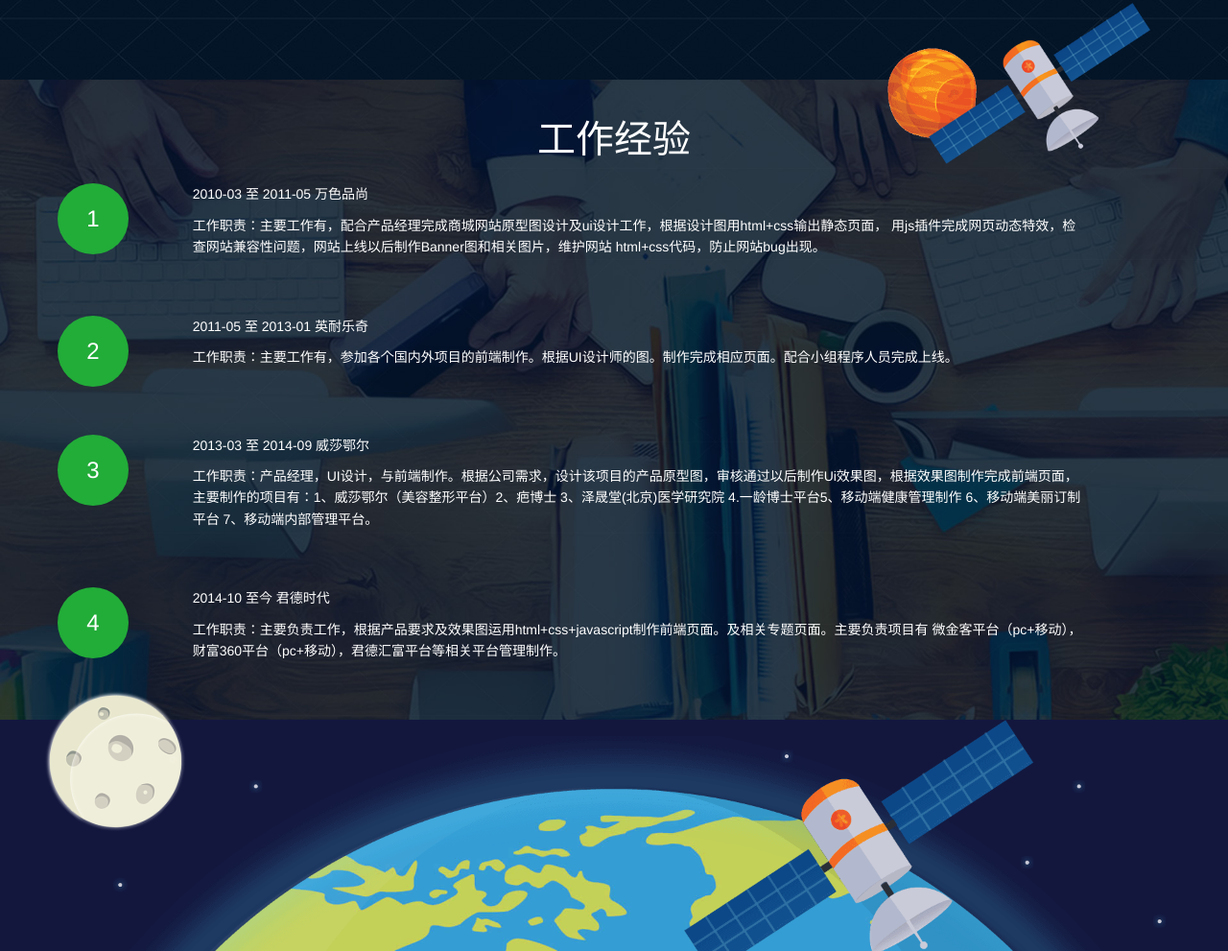
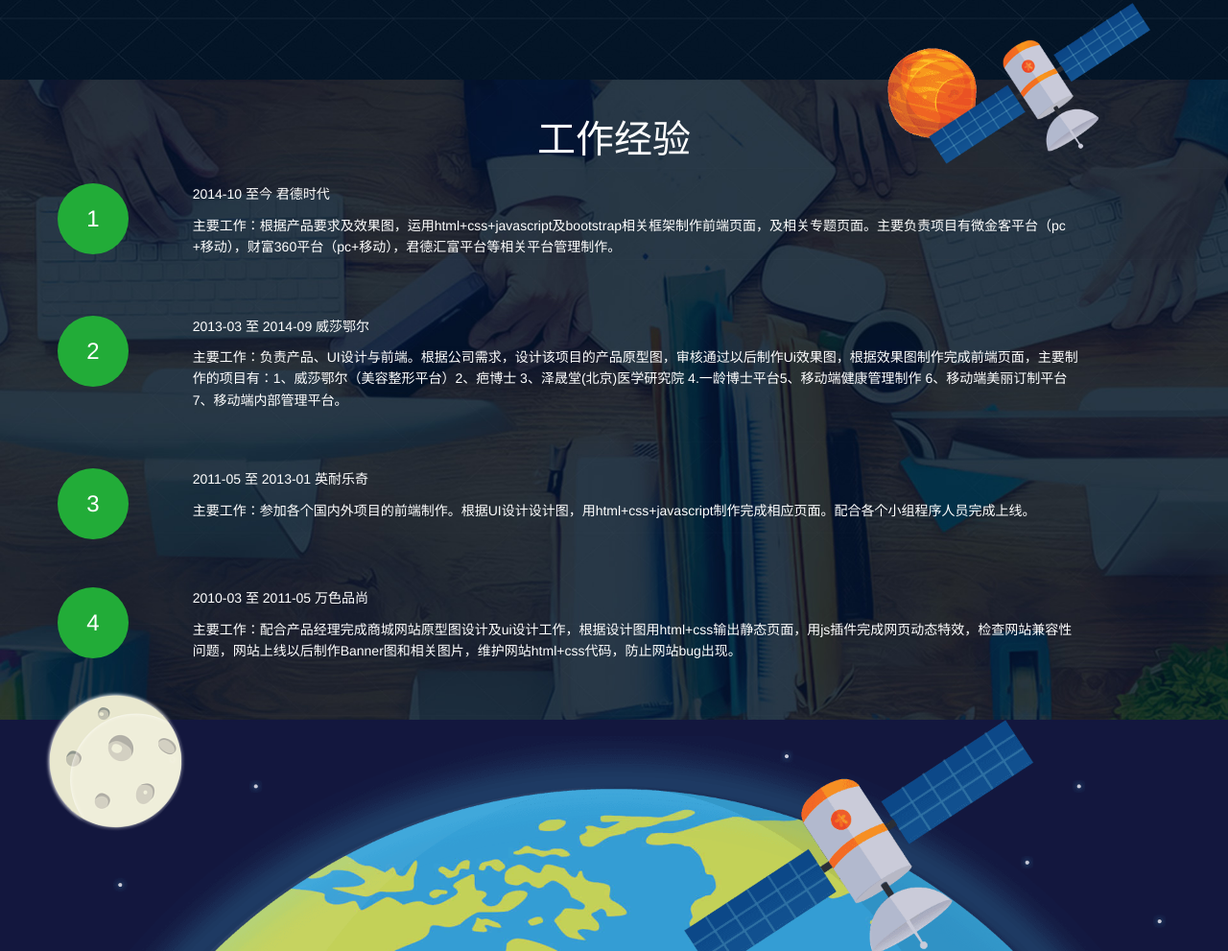
Before and after one commit to guaiyutou/haoboyu40.github.io, a plain HTML site: page index.html in a window 1280 px wide. Shown: the part 3162-4153 px from the top of the page at 96% size. Drawn offline with Linux system fonts and the light colour scheme.

Commit message:
Update index.html

```diff
--- a/index.html
+++ b/index.html
@@ -134,32 +134,29 @@
 			<li class="exp-list-1">
 				<span class="border-radius">1</span>
 				<div class="work-info">
-					<p>2010-03 至 2011-05  万色品尚</p>
-					<p>工作职责：主要工作有，配合产品经理完成商城网站原型图设计及ui设计工作，根据设计图用html+css输出静态页面，
-					用js插件完成网页动态特效，检查网站兼容性问题，网站上线以后制作Banner图和相关图片，维护网站
-					html+css代码，防止网站bug出现。</p>
+					<p>2014-10 至今  君德时代</p>
+					<p>主要工作：根据产品要求及效果图，运用html+css+javascript及bootstrap相关框架制作前端页面，及相关专题页面。主要负责项目有微金客平台（pc+移动），财富360平台（pc+移动），君德汇富平台等相关平台管理制作。</p>
 				</div>
 			</li>
 			<li class="exp-list-2">
 				<span class="border-radius">2</span>
 				<div class="work-info">
-					<p>2011-05 至 2013-01 英耐乐奇</p>
-					<p>工作职责：主要工作有，参加各个国内外项目的前端制作。根据UI设计师的图。制作完成相应页面。配合小组程序人员完成上线。</p>
+					<p>2013-03 至 2014-09  威莎鄂尔</p>
+					<p>主要工作：负责产品、UI设计与前端。根据公司需求，设计该项目的产品原型图，审核通过以后制作Ui效果图，根据效果图制作完成前端页面，主要制作的项目有：1、威莎鄂尔（美容整形平台）2、疤博士 3、泽晟堂(北京)医学研究院 4.一龄博士平台5、移动端健康管理制作 6、移动端美丽订制平台 7、移动端内部管理平台。</p>
 				</div>
 			</li>
 			<li class="exp-list-3">
 				<span class="border-radius">3</span>
 				<div class="work-info">
-					<p>2013-03 至 2014-09  威莎鄂尔</p>
-					<p>工作职责：产品经理，UI设计，与前端制作。根据公司需求，设计该项目的产品原型图，审核通过以后制作Ui效果图，根据效果图制作完成前端页面，主要制作的项目有：1、威莎鄂尔（美容整形平台）2、疤博士 3、泽晟堂(北京)医学研究院 4.一龄博士平台5、移动端健康管理制作 6、移动端美丽订制平台 7、移动端内部管理平台。</p>
+					<p>2011-05 至 2013-01 英耐乐奇</p>
+					<p>主要工作：参加各个国内外项目的前端制作。根据UI设计设计图，用html+css+javascript制作完成相应页面。配合各个小组程序人员完成上线。</p>
 				</div>
 			</li>
 			<li class="exp-list-4">
 				<span class="border-radius">4</span>
 				<div class="work-info">
-					<p>2014-10 至今  君德时代</p>
-					<p>工作职责：主要负责工作，根据产品要求及效果图运用html+css+javascript制作前端页面。及相关专题页面。主要负责项目有
-				微金客平台（pc+移动），财富360平台（pc+移动），君德汇富平台等相关平台管理制作。</p>
+					<p>2010-03 至 2011-05  万色品尚</p>
+					<p>主要工作：配合产品经理完成商城网站原型图设计及ui设计工作，根据设计图用html+css输出静态页面，用js插件完成网页动态特效，检查网站兼容性问题，网站上线以后制作Banner图和相关图片，维护网站html+css代码，防止网站bug出现。</p>
 				</div>
 			</li>
 		</ul>
```
